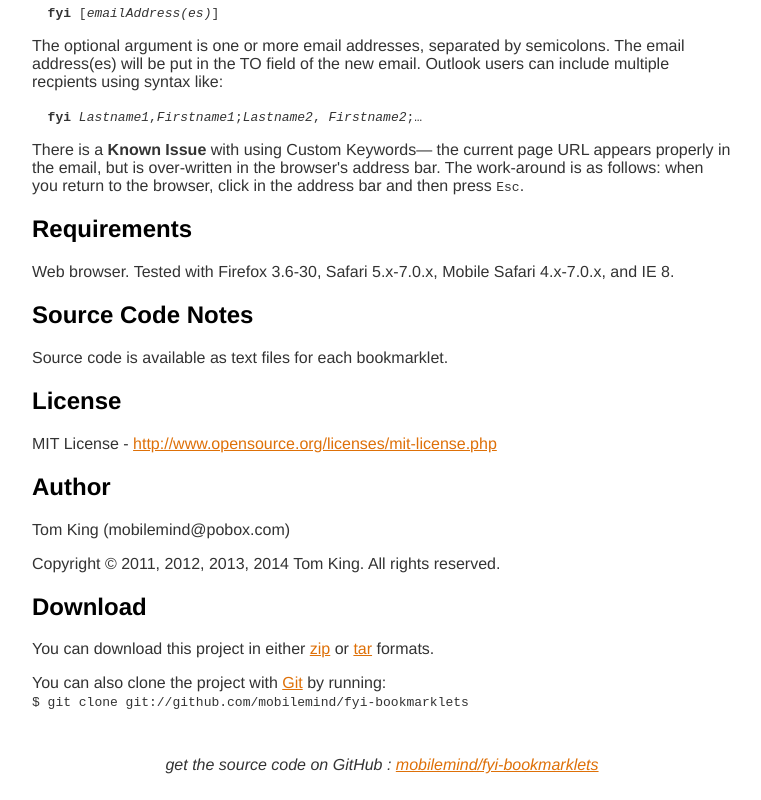
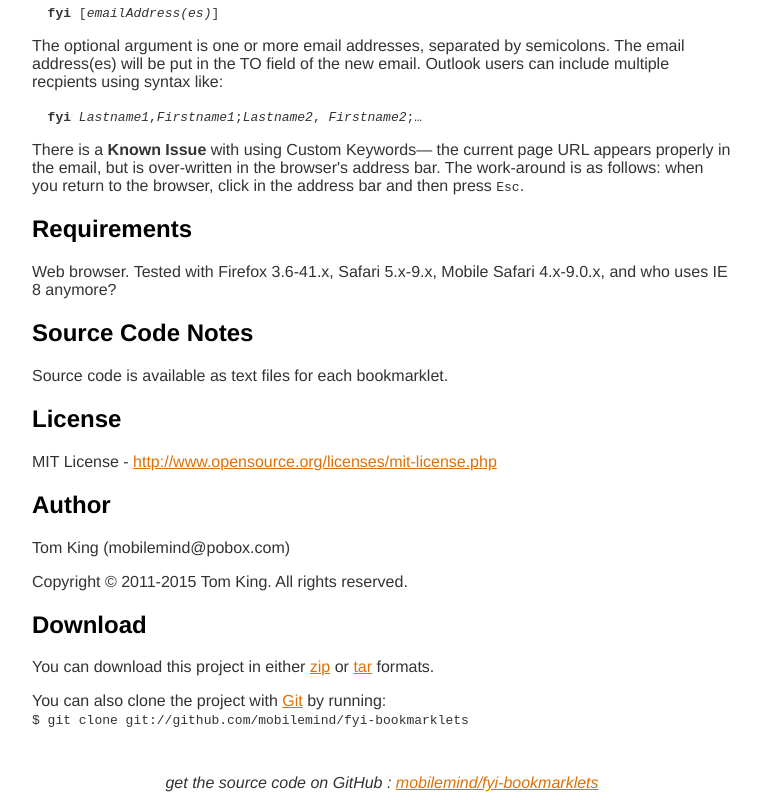
Before and after one commit to mobilemind/fyi-bookmarklets, a plain HTML site: page index.html in a window 1280 px wide. Shown: the part 1655-2455 px from the top of the page, without its empty margins (258-1019 px from the left). Drawn offline with Linux system fonts and the light colour scheme.

Commit message:
update README to prep for gh-pages release

```diff
--- a/index.html
+++ b/index.html
@@ -129,7 +129,7 @@ then press <code>Esc</code>.</p>
 
 <h2>Requirements</h2>
 
-<p>Web browser. Tested with Firefox 3.6-30, Safari 5.x-7.0.x, Mobile Safari 4.x-7.0.x, and IE 8.</p>
+<p>Web browser. Tested with Firefox 3.6-41.x, Safari 5.x-9.x, Mobile Safari 4.x-9.0.x, and who uses IE 8 anymore?</p>
 
 <h2>Source Code Notes</h2>
 
@@ -140,7 +140,7 @@ then press <code>Esc</code>.</p>
 
 <h2>Author</h2>
 <p>Tom King (mobilemind@pobox.com)</p>
-<p>Copyright&nbsp;© 2011, 2012, 2013, 2014 Tom King. All rights reserved.</p>
+<p>Copyright&nbsp;© 2011-2015 Tom King. All rights reserved.</p>
 
 <h2>Download</h2>
 <p>
```
